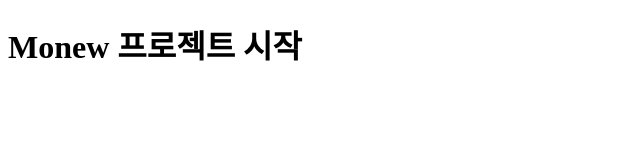
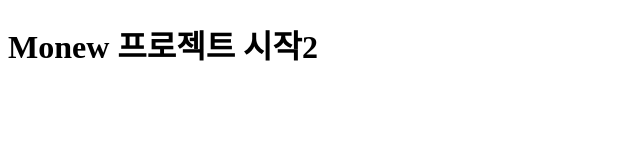
Before and after one commit to team-monew/Monew, a React (Vite) app: page / in a window 1280 px wide. Shown: the top 160 px of the page, without its empty margins (0-640 px from the left). Built offline with nearby package versions, Linux system fonts and the light colour scheme.

Commit message:
:poop: test : 깃허브 vercel 테스트

```diff
--- a/src/App.tsx
+++ b/src/App.tsx
@@ -1,7 +1,7 @@
 function App() {
   return (
     <div className="App">
-      <h1>Monew 프로젝트 시작</h1>
+      <h1>Monew 프로젝트 시작2</h1>
     </div>
   );
 }
```
